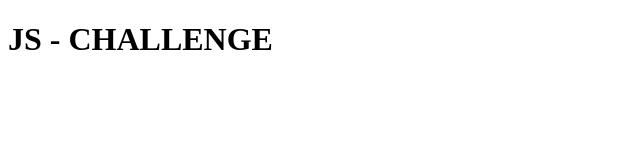
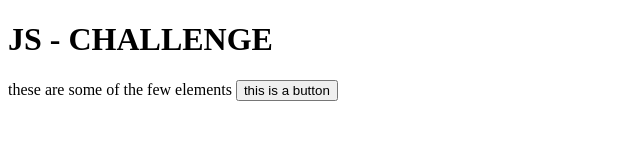
Before and after one commit to pelqimDS/Challenges, a plain HTML site: page jsChallenges/index.html in a window 1280 px wide. Shown: the whole page, without its empty margins (0-640 px from the left). Drawn offline with Linux system fonts and the light colour scheme.

Commit message:
the first changes in time

```diff
--- a/jsChallenges/index.html
+++ b/jsChallenges/index.html
@@ -10,7 +10,11 @@
 
     <h1>JS - CHALLENGE</h1>
 
+    <span>these are some of the few elements
+    </span>
 
+
+    <button>this is a button </button>
 
 </body>
 </html>
```
Also changed, not shown: htmlChallenges/index.html (+1 -0 lines).
